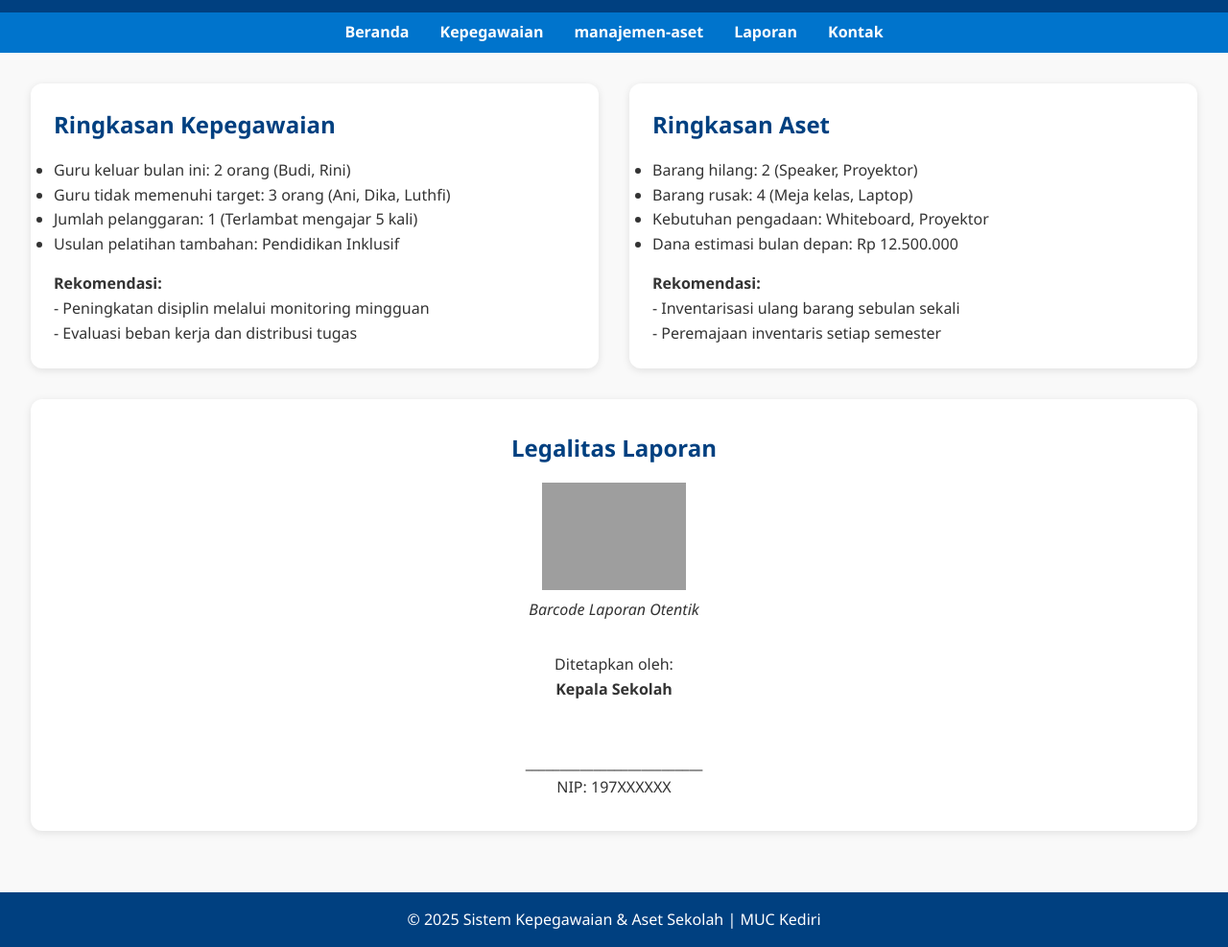
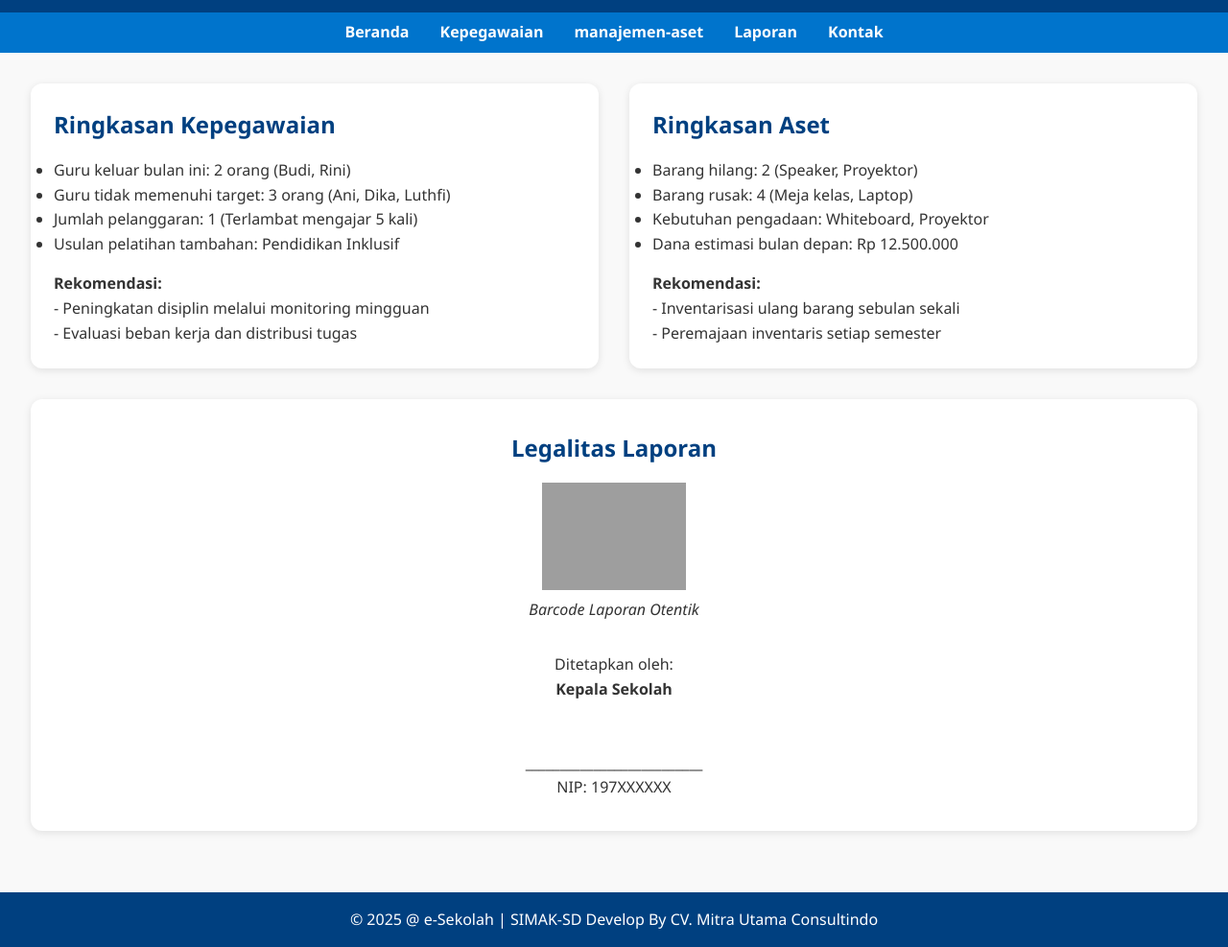
Before and after one commit to gamboel99/simak-sd, a plain HTML site: page laporan.html in a window 1280 px wide. Shown: the part 65-1052 px from the top of the page at 96% size. Drawn offline with Linux system fonts and the light colour scheme; grey boxes are pictures that could not be loaded.

Commit message:
Update laporan.html

```diff
--- a/laporan.html
+++ b/laporan.html
@@ -160,7 +160,7 @@
 </main>
 
 <footer class="footer">
-  &copy; 2025 Sistem Kepegawaian & Aset Sekolah | MUC Kediri
+  &copy; 2025 @ e-Sekolah | SIMAK-SD Develop By CV. Mitra Utama Consultindo
 </footer>
 
 </body>
```
